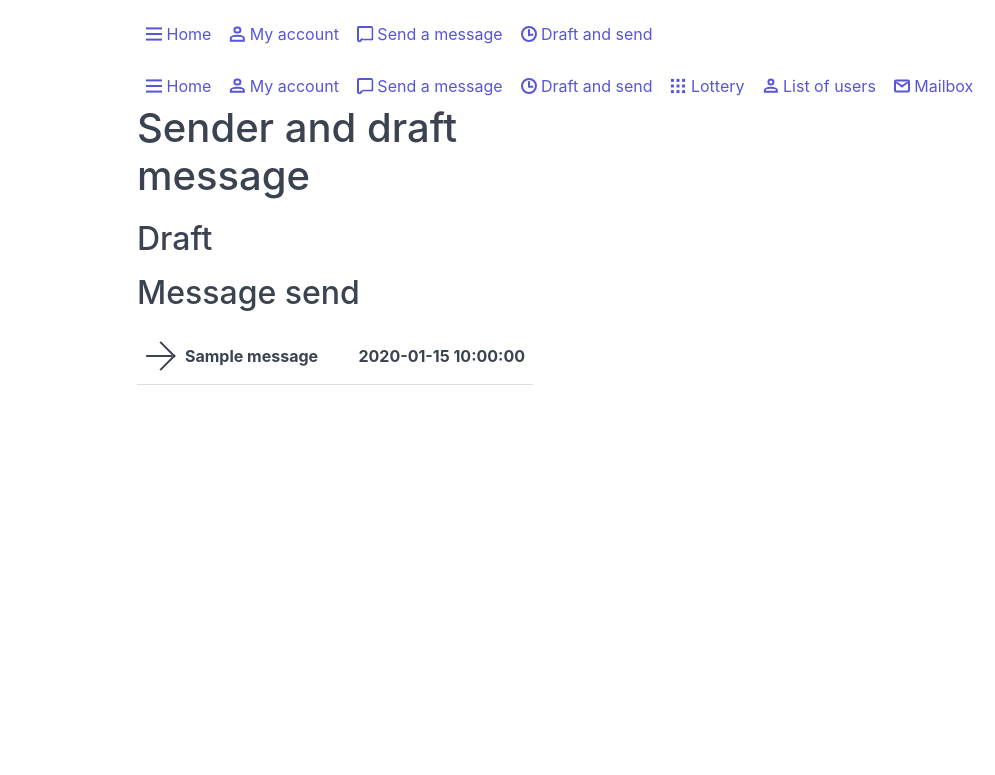
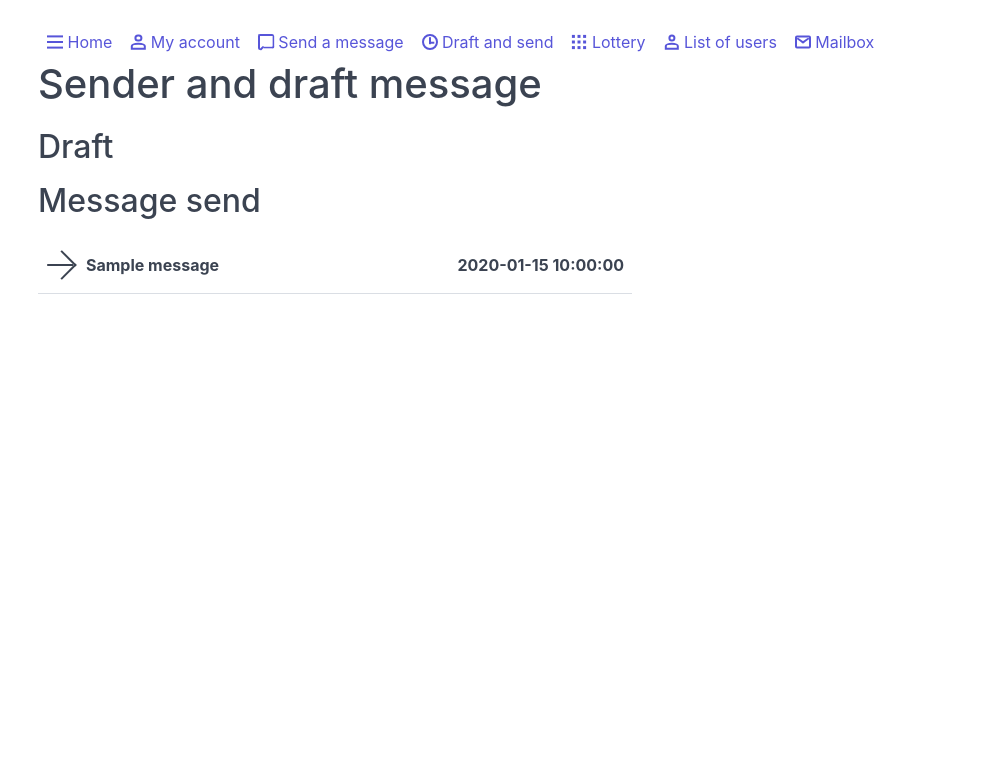
Before and after one commit to francesboc/Message_in_bottle, a Flask app: page /messages/send in a window 1320 px wide. Shown: the top 775 px of the page, without its empty margins (325-1320 px from the left). Run offline with Flask 2, Linux system fonts and the light colour scheme; a user stored in the database is signed in; tables that the repository leaves empty hold one stand-in row (values such as "Sample post").

Commit message:
Minor fixes & bug fixes
Co-authored-by: Luca <lcnz@users.noreply.github.com>
Co-authored-by: Akraier <Akraier@users.noreply.github.com>

```diff
--- a/monolith/database.py
+++ b/monolith/database.py
@@ -32,7 +32,7 @@ class User(db.Model):
     email = db.Column(db.Unicode(128), nullable=False)
     firstname = db.Column(db.Unicode(128))
     lastname = db.Column(db.Unicode(128))
-    password = db.Column(db.Unicode(128))
+    password = db.Column(db.LargeBinary(128)) # To avoid having warining. We store binary datas for the password (the result of bcrypt.hashpw)
     date_of_birth = db.Column(db.DateTime)
     is_active = db.Column(db.Boolean, default=True)
     is_admin = db.Column(db.Boolean, default=False)
--- a/monolith/templates/create_user.html
+++ b/monolith/templates/create_user.html
@@ -14,7 +14,6 @@
        {% endif %}
      {% endfor %}
     </dl>
-    <p>{{error}}</p>
     <input type=submit value="Register" class="btn btn-primary">
   </form>
   <p> {{error}} </p>
--- a/monolith/templates/get_msg_send_draft.html
+++ b/monolith/templates/get_msg_send_draft.html
@@ -1,21 +1,3 @@
-<html lang="en">
-  <html lang="en">
-    <head>
-      <title>My Message in a Bottle -- Primer</title>
-      <link rel="stylesheet" href="https://unpkg.com/spectre.css/dist/spectre.min.css">
-      <link rel="stylesheet" href="https://unpkg.com/spectre.css/dist/spectre-exp.min.css">
-      <link rel="stylesheet" href="https://unpkg.com/spectre.css/dist/spectre-icons.min.css">
-      <meta charset="utf-8">
-    </head>
-    <body class="p-centered" style="width:30%;">
-      <header class="navbar" style="margin-top: 4%;">
-        <section class="navbar-section">
-          <a href="/" class="btn btn-link"><i class="icon icon-menu"></i>  Home</a>
-          <a href="/myaccount" class="btn btn-link"><i class="icon icon-people"></i> My account</a>
-          <a href="/message/new" class="btn btn-link"><i class="icon icon-message"></i> Send a message</a>
-          <a href="/messages/send" class="btn btn-link"><i class="icon icon-time"></i> Draft and send</a>
-        </section>
-      </header>
 {% extends "base.html"%}
 {%block content %}
     <h1>Sender and draft message </h1>
--- a/monolith/templates/message_view.html
+++ b/monolith/templates/message_view.html
@@ -11,7 +11,7 @@
     <h2>{{message.title}}</h2>
     <h6>{{message.sender}} </h6>
       </div>
-    <div class="card-body" style="white-space: pre-line" id="content"> {{message.content}}
+    <div class="card-body" font = {{message.font}} style="white-space: pre-line; font-family: font" id="content"> {{message.content}}
       <div class="card-image" id="image">
 
     </div>
--- a/monolith/templates/message_view_edit_draft.html
+++ b/monolith/templates/message_view_edit_draft.html
@@ -56,7 +56,7 @@
                 <option value = "Helvetica"> Helvetica </option>
               </select></dl>
               <dt><label for="content">Content</label></dt>
-              <dd><textarea id="content" name="content" style="width: -moz-available; height: 30%;">{{message.content}}</textarea></dd>
+              <dd><textarea id="content" name="content" font = {{message.font}} style="width: -moz-available; height: 30%; font-family: font ">{{message.content}}</textarea></dd>
               <script>
                 document.getElementById('font').value = '{{message.font}}';
                 var text = document.getElementById('content')
--- a/monolith/templates/message_view_send.html
+++ b/monolith/templates/message_view_send.html
@@ -12,7 +12,7 @@
               <h4 style="margin-left: 2%;"> {{receiver.firstname}} {{ receiver.lastname}} {{ receiver.email}} </h4>
             {% endfor %}
             <h2> Title </h2> <h4 style="margin-left: 2%;"> {{message.title}} </h4>
-            <h2> Content </h2> <h4 style="margin-left: 2%;"> {{message.content}} </h4>
+            <h2> Content </h2> <h4 font = {{message.font}} style="margin-left: 2%; font-family:font"> {{message.content}} </h4>
             <h2> Images </h2> <!--<h4 style="margin-left: 2%;"> {{message.content}} </h4> -->
             <div class="card-body" style="white-space: pre-line" id="content">
               <div class="card-image" id="image">
--- a/monolith/views/message.py
+++ b/monolith/views/message.py
@@ -306,7 +306,7 @@ def select_message(_id):
     if request.method == 'GET':
         if current_user is not None and hasattr(current_user, 'id'):
 
-            _message = db.session.query(Messages.title, Messages.content,Messages.id).filter(Messages.id==_id).first()
+            _message = db.session.query(Messages.title, Messages.content,Messages.id,Messages.font).filter(Messages.id==_id).first()
             _picture = db.session.query(Images).filter(Images.message==_id).all()
             user = db.session.query(msglist.c.user_id).filter(msglist.c.msg_id==_id,msglist.c.user_id==current_user.id).first()
 
@@ -425,8 +425,8 @@ def message_view_draft(_id):
 def message_send():
     if current_user is not None and hasattr(current_user, 'id'):
 
-        _send = db.session.query(Messages.id,Messages.title,Messages.date_of_delivery).filter(Messages.sender==current_user.id,Messages.is_draft==False).all()
-        _draft = db.session.query(Messages.id,Messages.title,Messages.date_of_delivery).filter(Messages.sender==current_user.id,Messages.is_draft==True).all()
+        _send = db.session.query(Messages.id,Messages.title,Messages.date_of_delivery, Messages.font).filter(Messages.sender==current_user.id,Messages.is_draft==False).all()
+        _draft = db.session.query(Messages.id,Messages.title,Messages.date_of_delivery, Messages.font).filter(Messages.sender==current_user.id,Messages.is_draft==True).all()
 
 
         return render_template('get_msg_send_draft.html',draft=_draft,send=_send)
```
Also changed, not shown: monolith/templates/black_list.html (+21 -1 lines), monolith/templates/myaccount.html (+5 -2 lines), monolith/templates/users.html (+7 -27 lines).
